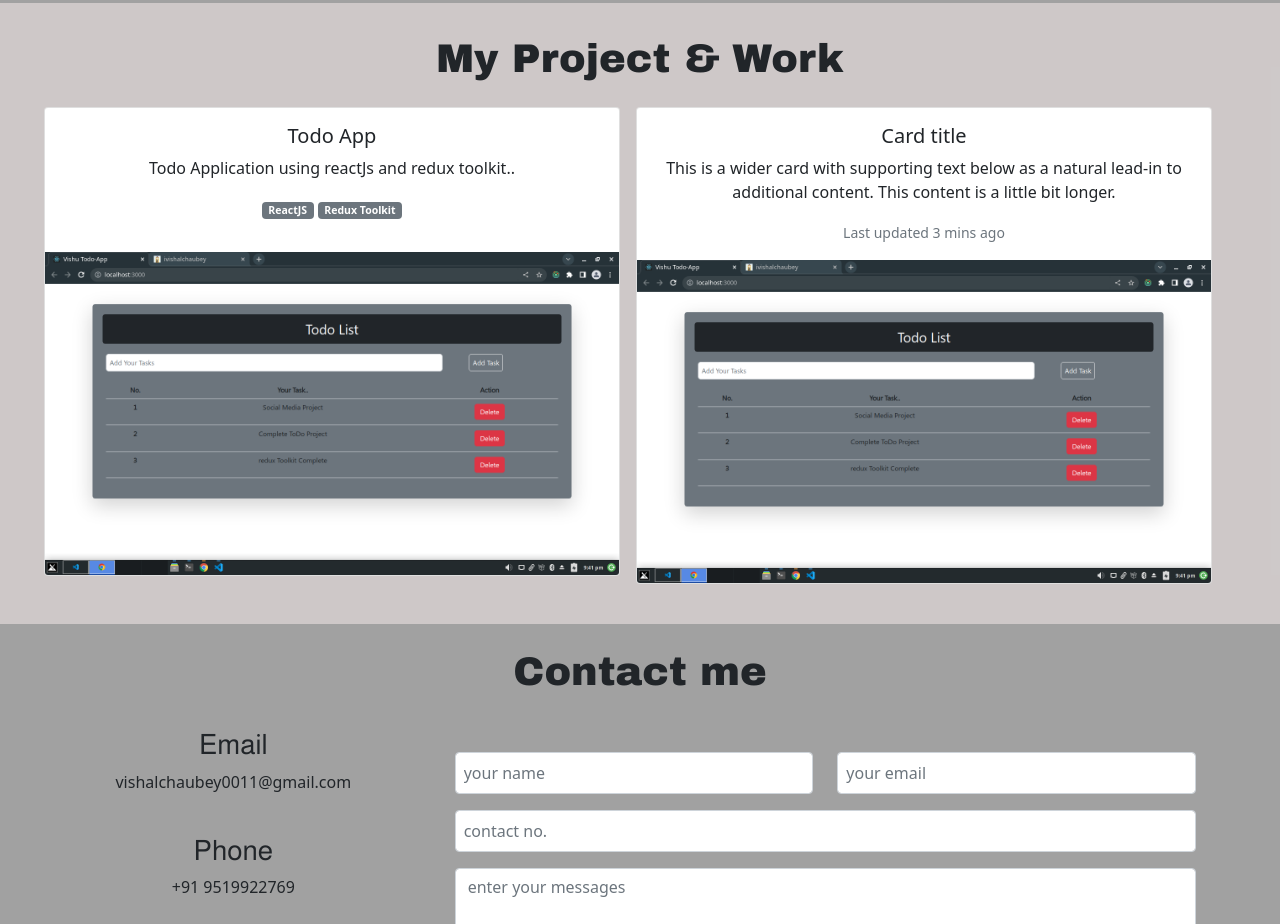
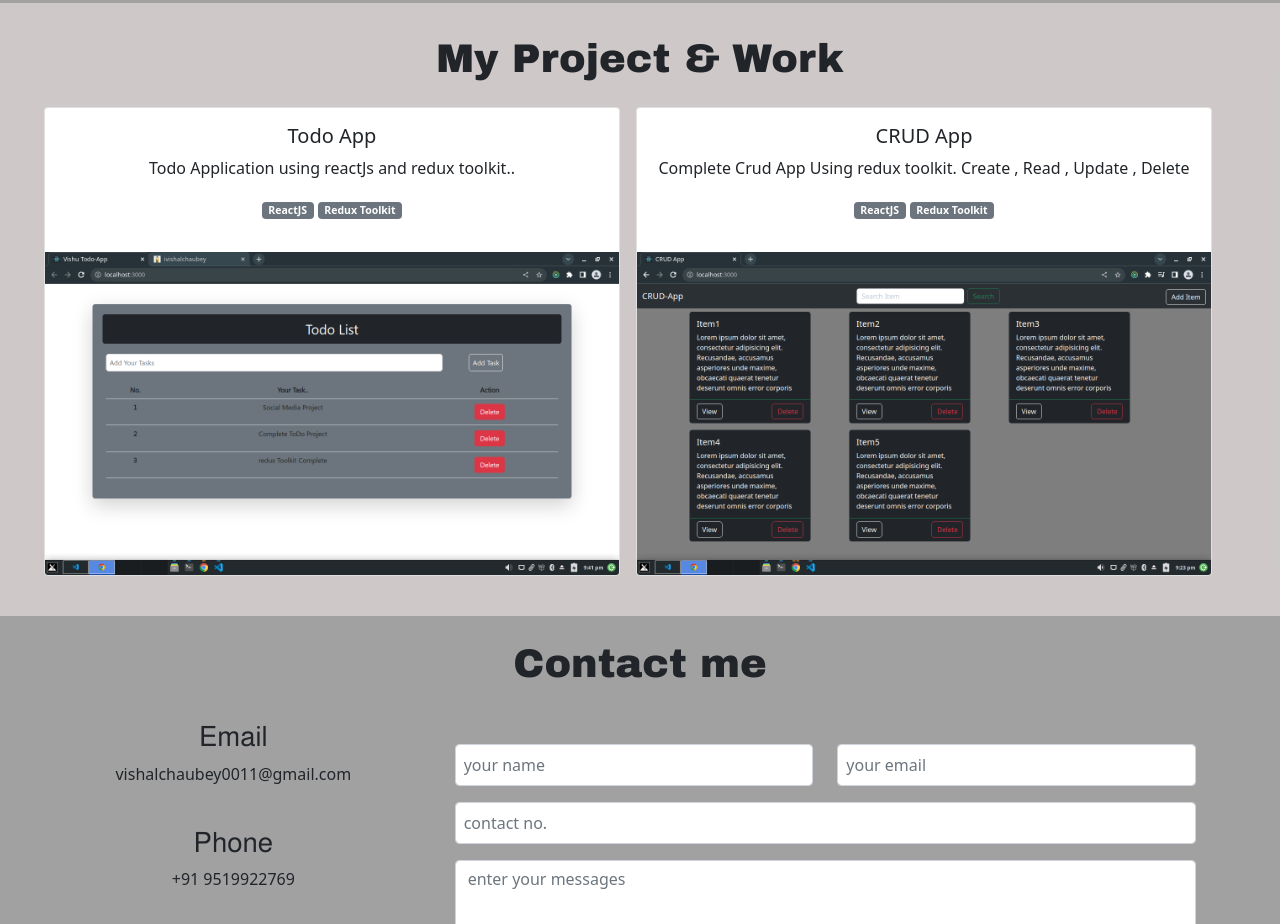
Before and after one commit to ivishalchaubey/ivishalchuabeyStaticPage, a plain HTML site: page index.html in a window 1280 px wide. Shown: the part 2220-3144 px from the top of the page. Drawn offline with nearby package versions, Linux system fonts and the light colour scheme.

Commit message:
CRUD App Updated

```diff
--- a/index.html
+++ b/index.html
@@ -281,12 +281,16 @@
                 <div class="col-md-6 mb-2 p-2">
                     <div class="card">
                         <div class="card-body">
-                            <h5 class="card-title">Card title</h5>
-                            <p class="card-text">This is a wider card with supporting text below as a natural lead-in to
-                                additional content. This content is a little bit longer.</p>
-                            <p class="card-text"><small class="text-muted">Last updated 3 mins ago</small></p>
+                            <h5 class="card-title">CRUD App</h5>
+                            <p class="card-text">Complete Crud App Using redux toolkit. Create , Read , Update , Delete</p>
+                            <p class="card-text"><small class="text-muted">
+                                <div class="info px-3">
+                                    <span class="badge bg-secondary">ReactJS</span>
+                                    <span class="badge bg-secondary">Redux Toolkit</span>
+                                </div>
+                            </small></p>
                         </div>
-                        <img src="./static/images/projects/TodoAppUpdate.png" class="card-img-bottom" alt="...">
+                        <img src="./static/images/projects/CRUDApp.png" class="card-img-bottom" alt="...">
                     </div>
                 </div>
             </div>
```
Also changed, not shown: static/images/projects/CRUDApp.png (added).
